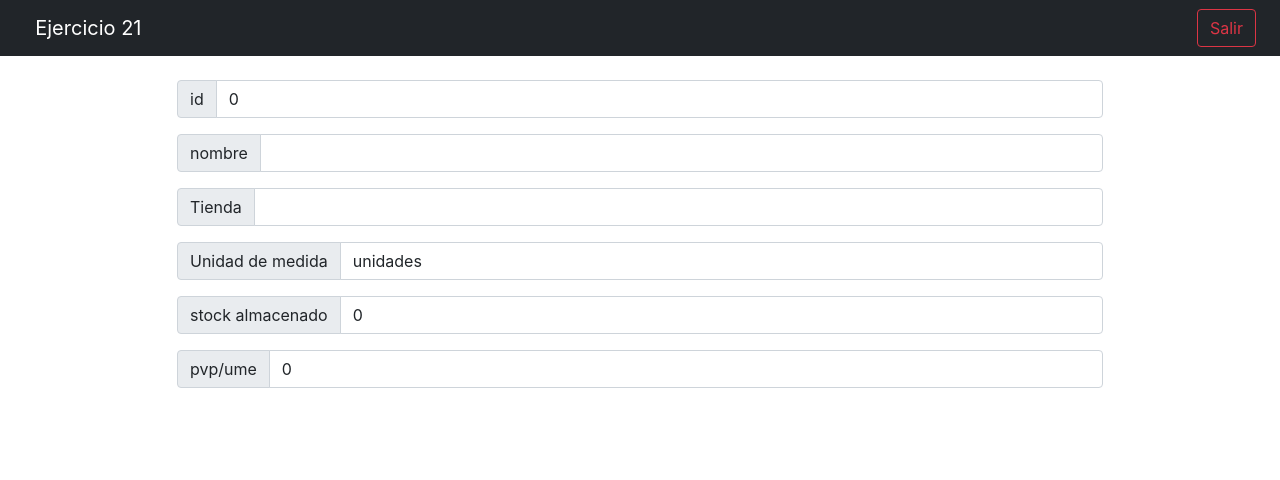
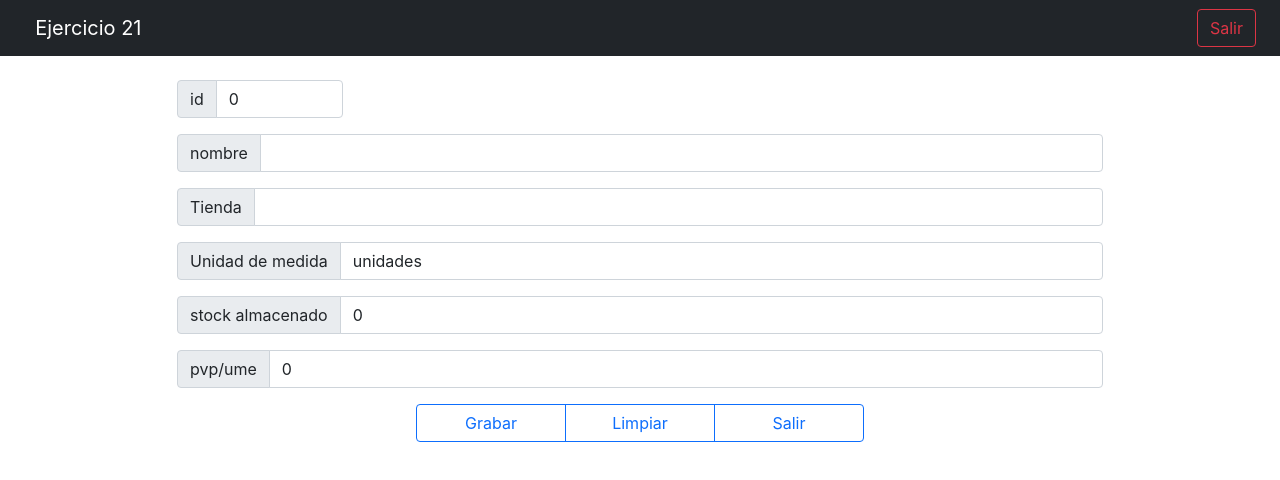
Before and after one commit to Iba65/uso-boopstrap, a React (Create React App) app: page /form/1 in a window 1280 px wide. Shown: the top 480 px of the page. Built offline with nearby package versions, Linux system fonts and the light colour scheme.

Commit message:
subida de codigo cuchi

```diff
--- a/src/App.css
+++ b/src/App.css
@@ -18,3 +18,6 @@ h1 {
 .img-fluid {
   height: 15vh;
 }
+.izda, .ctr, .dcha{
+  min-width: 150px;
+}
--- a/src/components/FormData.jsx
+++ b/src/components/FormData.jsx
@@ -22,7 +22,7 @@ const FormData = () => {
     <div className="container text-center">
       <div className="row">
         <div className="col-1"></div>
-        <div className="col">
+        <div className="col-2">
           <div className="input-group mb-3">
             <span className="input-group-text" id="inputGroup-sizing-default">
               id
@@ -170,6 +170,15 @@ const FormData = () => {
         </div>
         <div className="col-1"></div>
       </div>
+      <div className="btn-group" role="group" aria-label="Basic outlined example">
+        <button type="button" className="btn btn-outline-primary izda">
+          Grabar</button>
+        <button type="button" className="btn btn-outline-primary ctr">
+          Limpiar</button>
+        <button type="button" className="btn btn-outline-primary dcha">
+          Salir</button>
+
+      </div>
     </div>
   );
 };
--- a/src/components/ListData.jsx
+++ b/src/components/ListData.jsx
@@ -17,7 +17,7 @@ const ListData = () => {
         <div className="col-1">Col</div>
         <div className="col">
           <table className="table">
-            <thead>
+            <thead className="table-info">
               <tr>
                 <th scope="col">#</th>
                 <th scope="col">Id</th>
```
